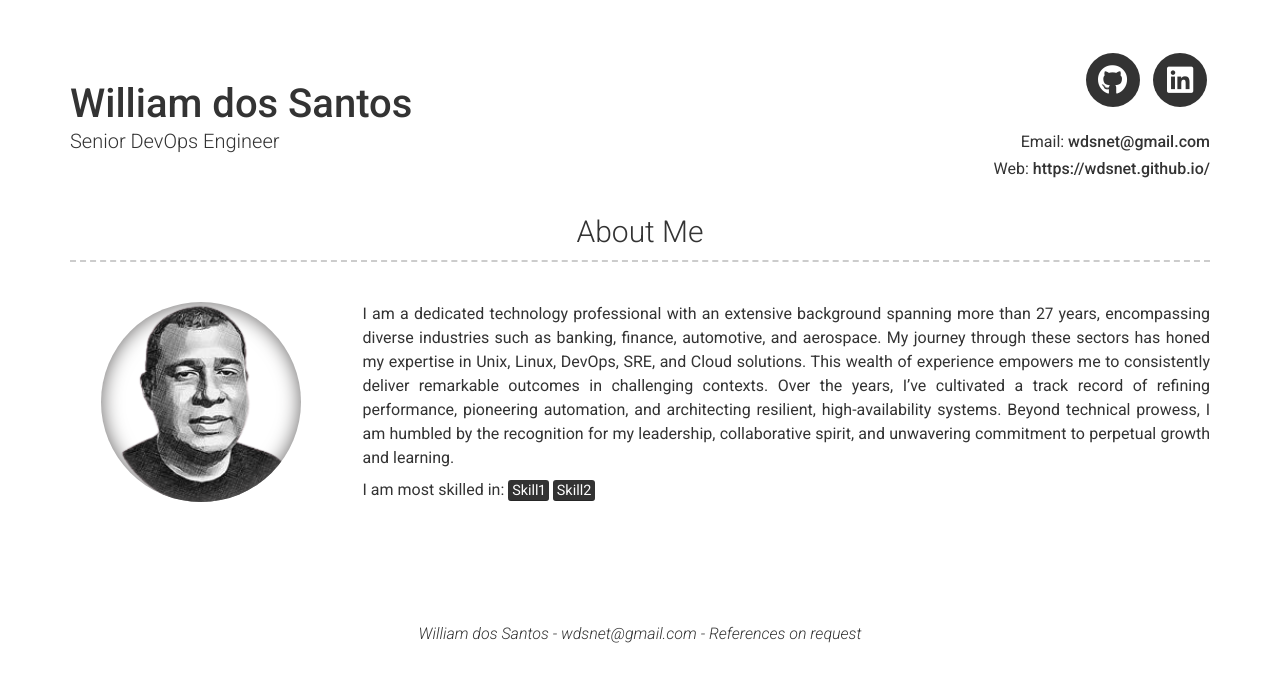
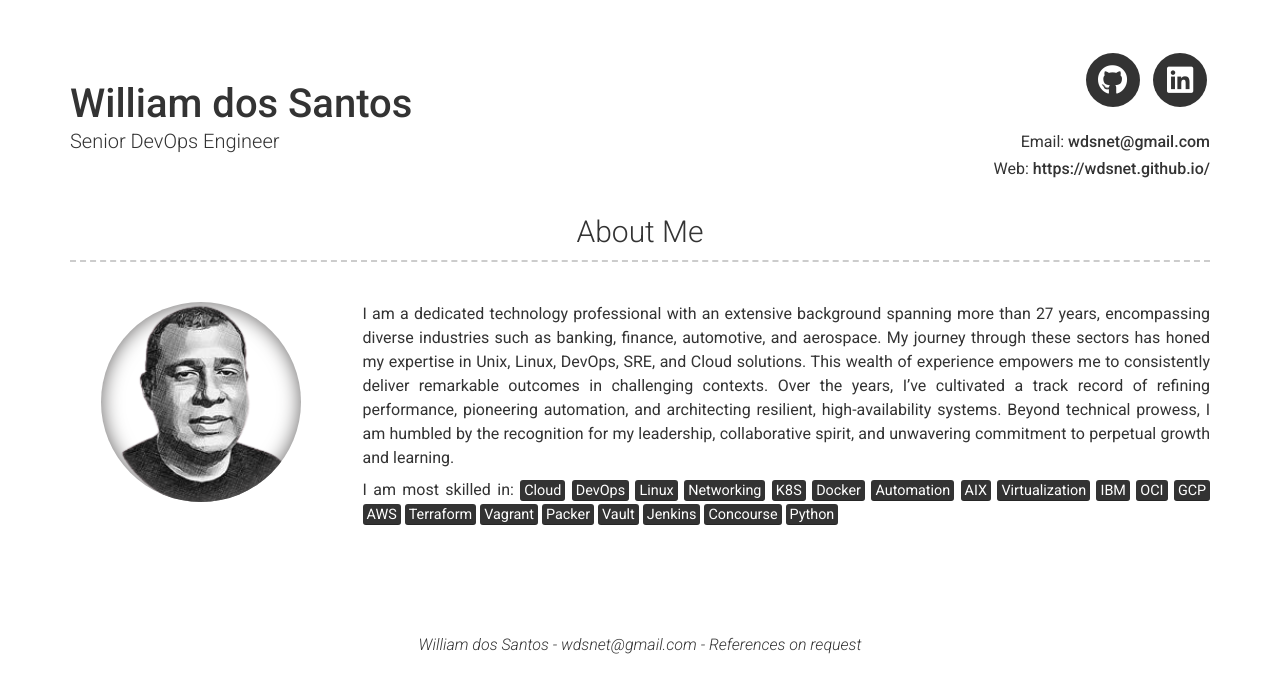
Before and after one commit to wdsnet/wdsnet.github.io, a Jekyll site: the page built from index.md, in a window 1280 px wide. Shown: the top 693 px of the page. Built offline with Jekyll 4.4.1, drawn with Linux system fonts in a browser that asks for light colours; nearby versions of some CDN libraries.

Commit message:
Update _config.yml

```diff
--- a/_config.yml
+++ b/_config.yml
@@ -50,7 +50,8 @@ about_profile_image: images/profile.jpg
 about_content: | # this will include new lines to allow paragraphs
   I am a dedicated technology professional with an extensive background spanning more than 27 years, encompassing diverse industries such as banking, finance, automotive, and aerospace. My journey through these sectors has honed my expertise in Unix, Linux, DevOps, SRE, and Cloud solutions. This wealth of experience empowers me to consistently deliver remarkable outcomes in challenging contexts. Over the years, I've cultivated a track record of refining performance, pioneering automation, and architecting resilient, high-availability systems. Beyond technical prowess, I am humbled by the recognition for my leadership, collaborative spirit, and unwavering commitment to perpetual growth and learning.
 
-  I am most skilled in: <mark>Skill1</mark> <mark>Skill2</mark>
+  I am most skilled in: <mark>Cloud</mark> <mark>DevOps</mark> <mark>Linux</mark> <mark>Networking</mark> <mark>K8S</mark> <mark>Docker</mark> <mark>Automation</mark> <mark>AIX</mark> <mark>Virtualization</mark>
+  <mark>IBM</mark> <mark>OCI</mark> <mark>GCP</mark> <mark>AWS</mark> <mark>Terraform</mark> <mark>Vagrant</mark> <mark>Packer</mark> <mark>Vault</mark> <mark>Jenkins</mark> <mark>Concourse</mark> <mark>Python</mark>
 
 # content:
 #   - title: SUMMARY # Title for the section
```
